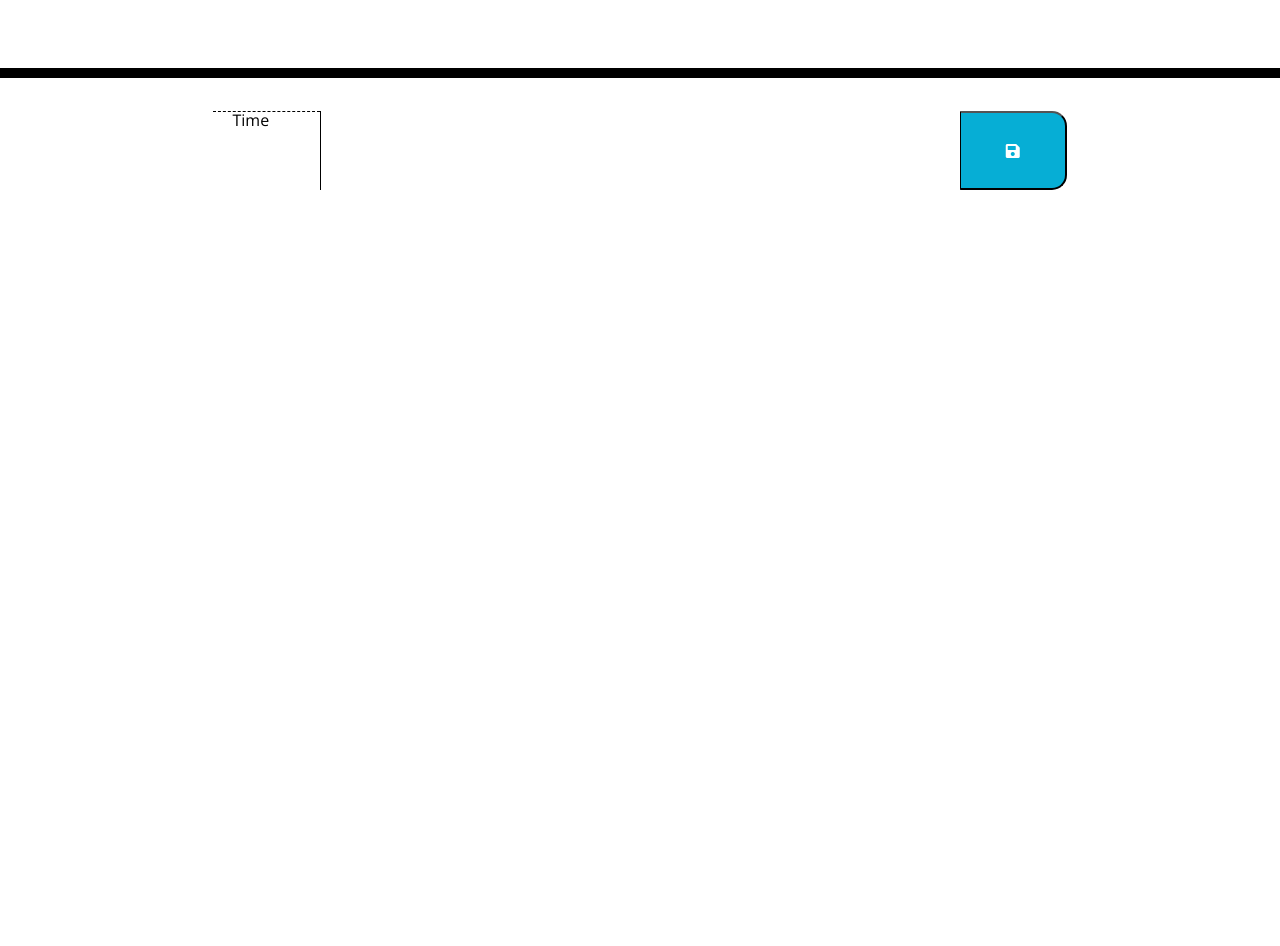
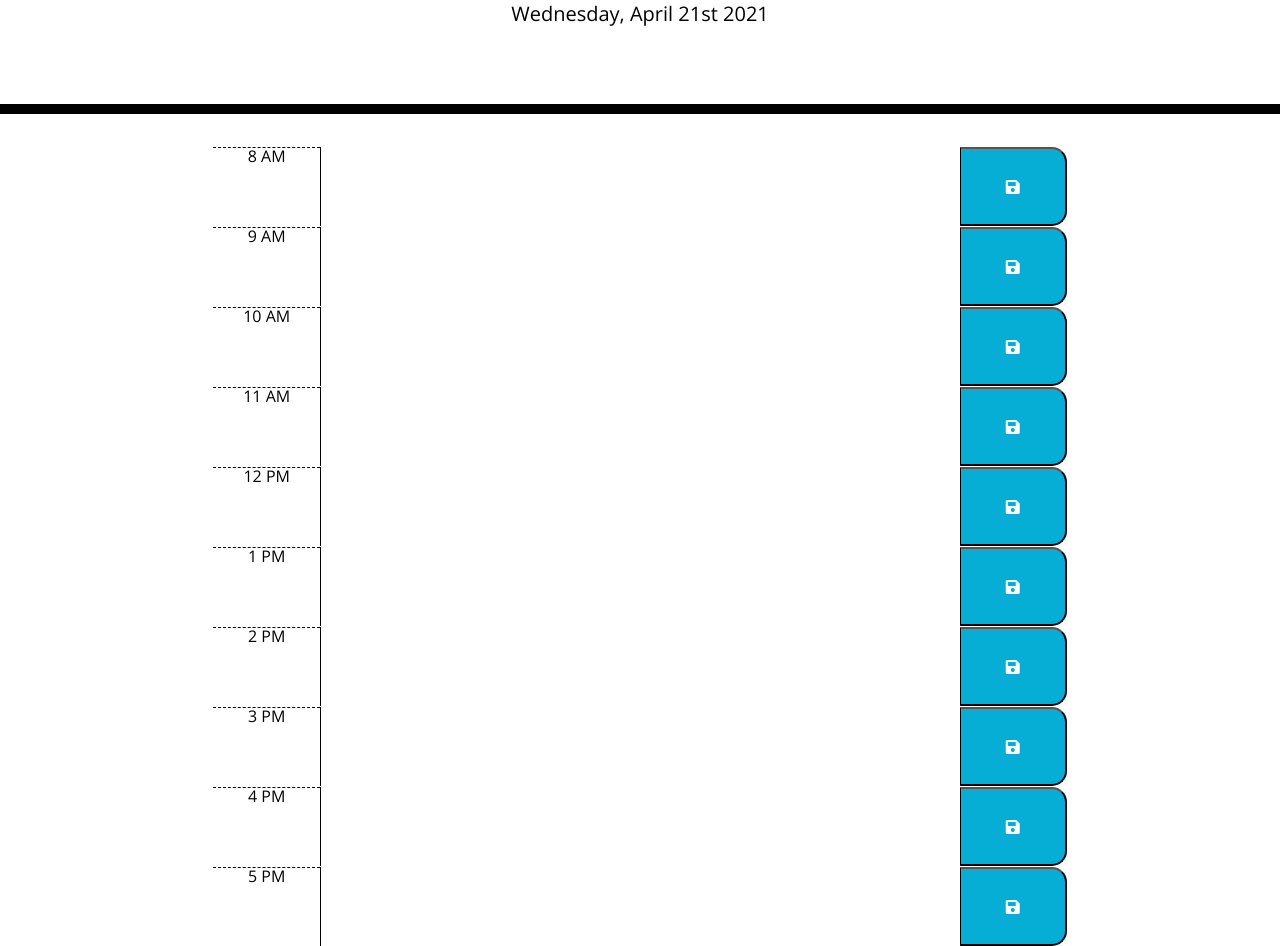
Before and after one commit to dani-hartley/work-day-scheduler, a plain HTML site: page index.html in a window 1280 px wide. Shown: the part 190-1136 px from the top of the page. Before the commit the page ends 800 px from the top, so only its background shows below. Drawn offline with nearby package versions, Linux system fonts and the light colour scheme.

Commit message:
added all date slots and current date

```diff
--- a/Assets/JS/script.js
+++ b/Assets/JS/script.js
@@ -0,0 +1,2 @@
+// Add current date to class currentDay
+$("#currentDay").text(moment().format("dddd, MMMM Do YYYY"));
--- a/index.html
+++ b/index.html
@@ -30,12 +30,58 @@
     </header>
     <div class="container-fluid">
       <!-- Timeblocks go here -->
-      <div class="row justify-content-center">
-        <div class="col-1 hour"> Time </div>
+      <div class="row justify-content-center time-block">
+        <div class="col-1 hour"> 8 AM </div>
         <textarea class="col-6 description"></textarea>
-        <button class="col-1 saveBtn fas fa-save 3x"></button>
+        <button class="col-1 saveBtn"><i class="fas fa-save"></i></button>
+      </div>
+      <div class="row justify-content-center time-block">
+        <div class="col-1 hour"> 9 AM </div>
+        <textarea class="col-6 description"></textarea>
+        <button class="col-1 saveBtn"><i class="fas fa-save"></i></button>
+      </div>
+      <div class="row justify-content-center time-block">
+        <div class="col-1 hour"> 10 AM </div>
+        <textarea class="col-6 description"></textarea>
+        <button class="col-1 saveBtn"><i class="fas fa-save"></i></button>
+      </div>
+      <div class="row justify-content-center time-block">
+        <div class="col-1 hour"> 11 AM </div>
+        <textarea class="col-6 description"></textarea>
+        <button class="col-1 saveBtn"><i class="fas fa-save"></i></button>
+      </div>
+      <div class="row justify-content-center time-block">
+        <div class="col-1 hour"> 12 PM </div>
+        <textarea class="col-6 description"></textarea>
+        <button class="col-1 saveBtn"><i class="fas fa-save"></i></button>
+      </div>
+      <div class="row justify-content-center time-block">
+        <div class="col-1 hour"> 1 PM </div>
+        <textarea class="col-6 description"></textarea>
+        <button class="col-1 saveBtn"><i class="fas fa-save"></i></button>
+      </div>
+      <div class="row justify-content-center time-block">
+        <div class="col-1 hour"> 2 PM </div>
+        <textarea class="col-6 description"></textarea>
+        <button class="col-1 saveBtn"><i class="fas fa-save"></i></button>
+      </div>
+      <div class="row justify-content-center time-block">
+        <div class="col-1 hour"> 3 PM </div>
+        <textarea class="col-6 description"></textarea>
+        <button class="col-1 saveBtn"><i class="fas fa-save"></i></button>
+      </div>
+      <div class="row justify-content-center time-block">
+        <div class="col-1 hour"> 4 PM </div>
+        <textarea class="col-6 description"></textarea>
+        <button class="col-1 saveBtn"><i class="fas fa-save"></i></button>
+      </div>
+      <div class="row justify-content-center time-block">
+        <div class="col-1 hour"> 5 PM </div>
+        <textarea class="col-6 description"></textarea>
+        <button class="col-1 saveBtn"><i class="fas fa-save"></i></button>
       </div>
     </div>
+
 
     <script src="https://code.jquery.com/jquery-3.4.1.min.js"></script>
     <script src="https://cdnjs.cloudflare.com/ajax/libs/moment.js/2.24.0/moment.min.js"></script>
```
